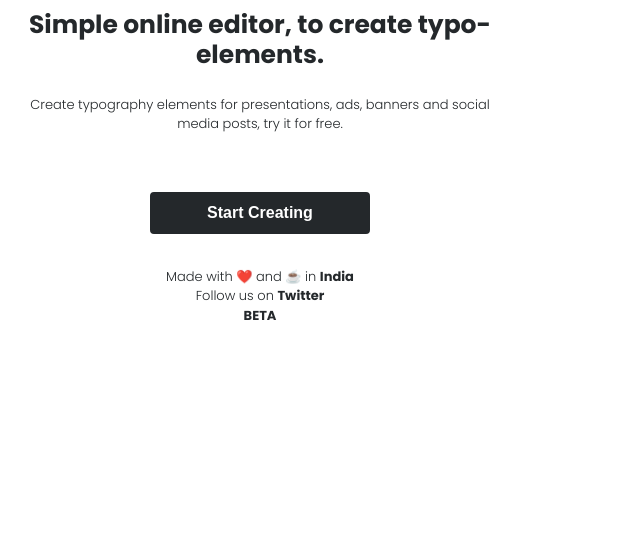
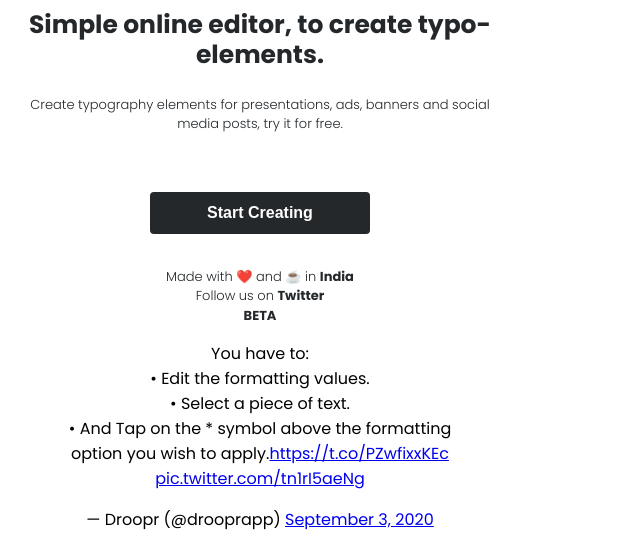
Before and after one commit to droopr/droopr.github.io, a plain HTML site: page index.html in a window 1280 px wide. Shown: the part 453-1011 px from the top of the page, without its empty margins (0-640 px from the left). Before the commit the page ends 800 px from the top, so only its background shows below. Drawn offline with Linux system fonts and the light colour scheme.

Commit message:
Update index.html

```diff
--- a/index.html
+++ b/index.html
@@ -77,7 +77,7 @@ Follow us on <a href="https://mobile.twitter.com/drooprapp"><b>Twitter</b></a><b
 
 </div>
 
-
+<blockquote class="twitter-tweet"><p lang="en" dir="ltr">You have to:<br>• Edit the formatting values.<br>• Select a piece of text.<br>• And Tap on the * symbol above the formatting option you wish to apply.<a href="https://t.co/PZwfixxKEc">https://t.co/PZwfixxKEc</a> <a href="https://t.co/tn1rI5aeNg">pic.twitter.com/tn1rI5aeNg</a></p>&mdash; Droopr (@drooprapp) <a href="https://twitter.com/drooprapp/status/1301362978890031104?ref_src=twsrc%5Etfw">September 3, 2020</a></blockquote> <script async src="https://platform.twitter.com/widgets.js" charset="utf-8"></script>
 
 </center>
 </div>
```
